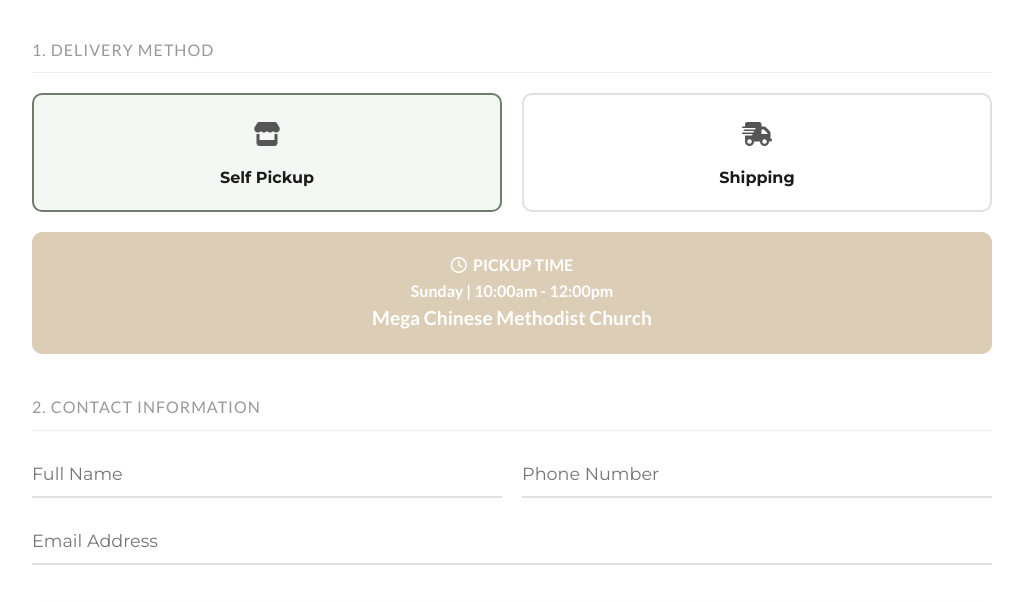
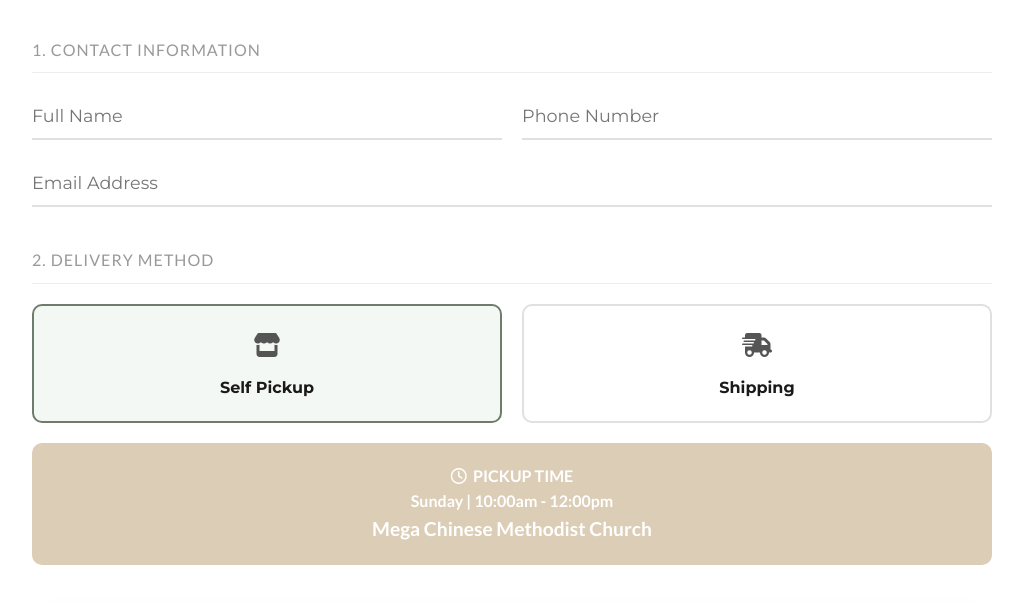
Before and after one commit to NDisComing/Reson8, a plain HTML site: page checkout.html in a window 1280 px wide. Shown: the part 185-787 px from the top of the page, without its empty margins (128-1151 px from the left). Drawn offline with nearby package versions, Linux system fonts and the light colour scheme.

Commit message:
Update checkout form section titles and structure

```diff
--- a/checkout.html
+++ b/checkout.html
@@ -4,7 +4,7 @@
     <meta charset="UTF-8">
     <meta name="viewport" content="width=device-width, initial-scale=1.0">
     <title>RESON8 | Checkout</title>
-    <link rel="icon" type="image/png" href="media/reson8 icon.png">
+
     <link rel="preconnect" href="https://fonts.googleapis.com">
     <link rel="preconnect" href="https://fonts.gstatic.com" crossorigin>
     <link href="https://fonts.googleapis.com/css2?family=Lato:wght@300;400;700&family=Montserrat:wght@400;500;700;800&family=Noto+Sans+SC:wght@300;400;700&display=swap" rel="stylesheet">
@@ -168,10 +168,18 @@
             </div>
 
             <form class="checkout-form" id="main-form" onsubmit="processOrder(event)">
-
+                <!-- SECTION 2: CONTACT DETAILS -->
+                <div>
+                    <div class="form-section-title">1. Contact Information</div>
+                    <div class="input-grid">
+                        <div class="form-group"><input type="text" id="cust-name" placeholder="Full Name" required></div>
+                        <div class="form-group"><input type="tel" id="cust-phone" placeholder="Phone Number" required></div>
+                        <div class="form-group full-width"><input type="email" id="cust-email" placeholder="Email Address" required></div>
+                    </div>
+                </div>
                 <!-- SECTION 1: DELIVERY METHOD -->
                 <div>
-                    <div class="form-section-title">1. Delivery Method</div>
+                    <div class="form-section-title">2. Delivery Method</div>
 
                     <div class="delivery-toggle-container">
                         <div class="delivery-option selected" id="opt-pickup" onclick="setDelivery('pickup')">
@@ -237,15 +245,7 @@
                     </div>
                 </div>
 
-                <!-- SECTION 2: CONTACT DETAILS -->
-                <div>
-                    <div class="form-section-title">2. Contact Information</div>
-                    <div class="input-grid">
-                        <div class="form-group"><input type="text" id="cust-name" placeholder="Full Name" required></div>
-                        <div class="form-group"><input type="tel" id="cust-phone" placeholder="Phone Number" required></div>
-                        <div class="form-group full-width"><input type="email" id="cust-email" placeholder="Email Address" required></div>
-                    </div>
-                </div>
+
 
                 <!-- SECTION 3: ORDER SUMMARY (At Bottom) -->
                 <div class="summary-card">
```
